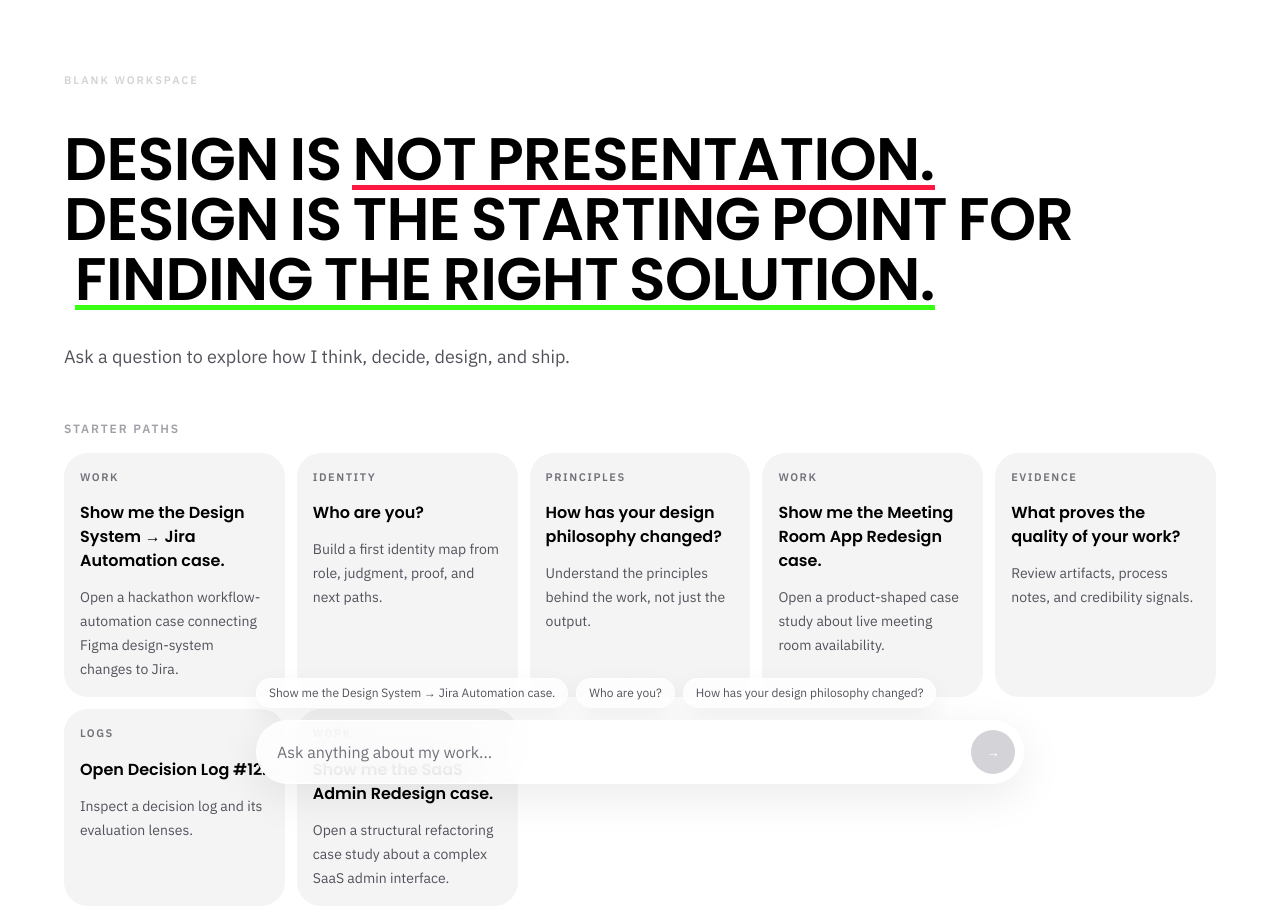
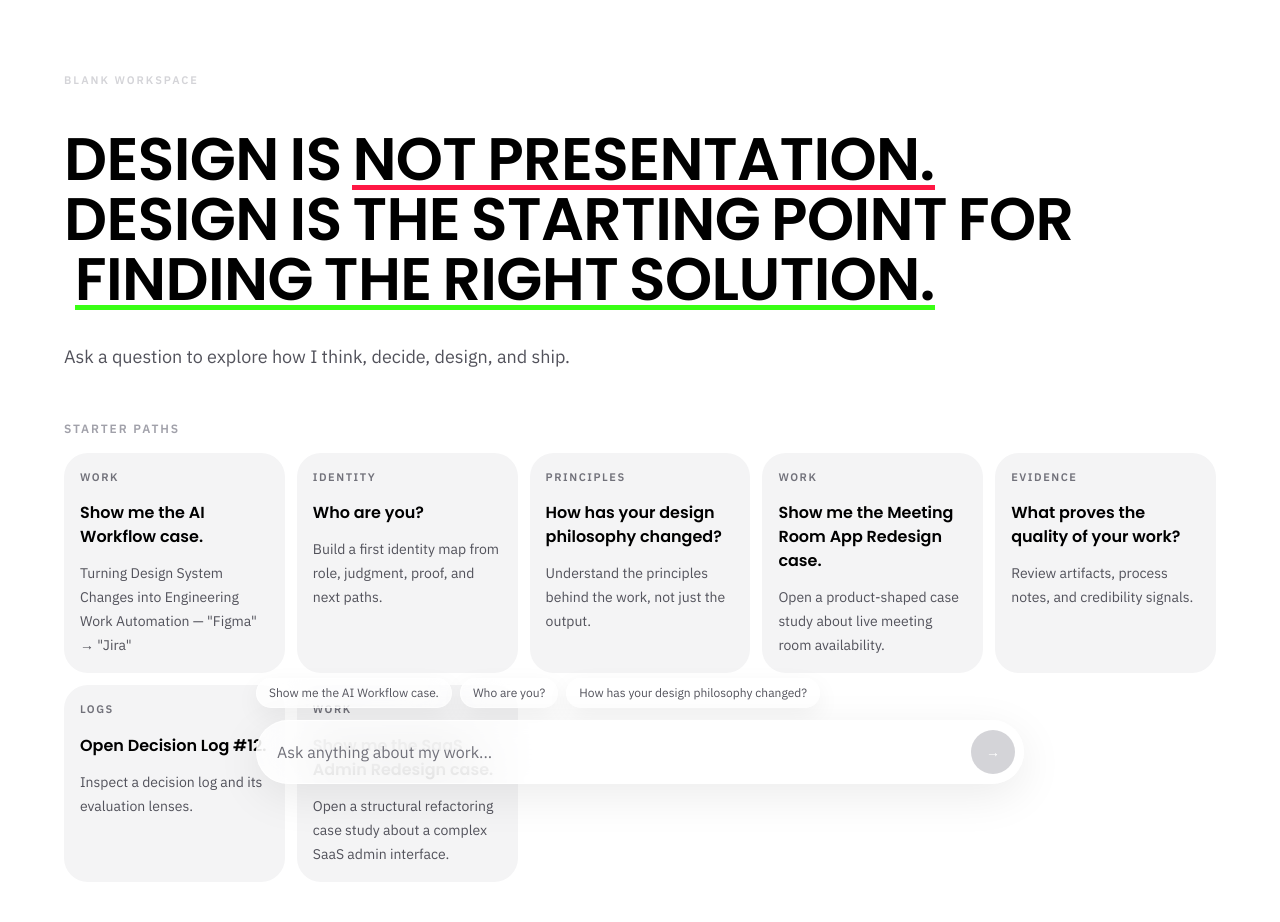
Before and after one commit to jinex001/persona-OS, a Next.js app: page / in a window 1280 px wide. Shown: the top 922 px of the page. Built offline with nearby package versions, Linux system fonts and the light colour scheme.

Commit message:
Update AI Workflow case title and subtitle

```diff
--- a/data/portfolio-response.ts
+++ b/data/portfolio-response.ts
@@ -141,8 +141,8 @@ export const questionCategories: QuestionCategory[] = ["Identity", "Work", "Evid
 export const starterQuestions: Pick<QuestionNode, "id" | "question" | "intent" | "category">[] = [
   {
     id: "jira-automation",
-    question: "Show me the Design System → Jira Automation case.",
-    intent: "Open a hackathon workflow-automation case connecting Figma design-system changes to Jira.",
+    question: "Show me the AI Workflow case.",
+    intent: 'Turning Design System Changes into Engineering Work Automation — "Figma" → "Jira"',
     category: "Work",
   },
   {
@@ -327,7 +327,7 @@ export const questionBank: QuestionNode[] = [
             outcome: "A clearer responsibility hierarchy across global, navigation, page, filter, and data layers.",
           },
           {
-            title: "Design System → Jira Automation",
+            title: "AI Workflow",
             summary: "A hackathon prototype connecting Figma design-system changes to structured Jira engineering tickets.",
             outcome: "A tested workflow architecture for how design intent should cross the boundary into engineering work.",
           },
@@ -860,9 +860,9 @@ export const questionBank: QuestionNode[] = [
       {
         id: "saas-case-jira",
         type: "Case",
-        title: "Design System → Jira Automation",
+        title: "AI Workflow",
         reason: "See a workflow-shaped case alongside this interface-shaped one.",
-        targetQuestion: "Show me the Design System → Jira Automation case.",
+        targetQuestion: "Show me the AI Workflow case.",
       },
       {
         id: "saas-evidence-card",
@@ -883,10 +883,10 @@ export const questionBank: QuestionNode[] = [
   },
   {
     id: "jira-automation",
-    question: "Show me the Design System → Jira Automation case.",
-    intent: "Open a hackathon workflow-automation case connecting Figma design-system changes to Jira.",
+    question: "Show me the AI Workflow case.",
+    intent: 'Turning Design System Changes into Engineering Work Automation — "Figma" → "Jira"',
     category: "Work",
-    answerTitle: "Design System → Jira Automation",
+    answerTitle: "AI Workflow",
     answerBlocks: [
       {
         id: "jira-summary",
```
